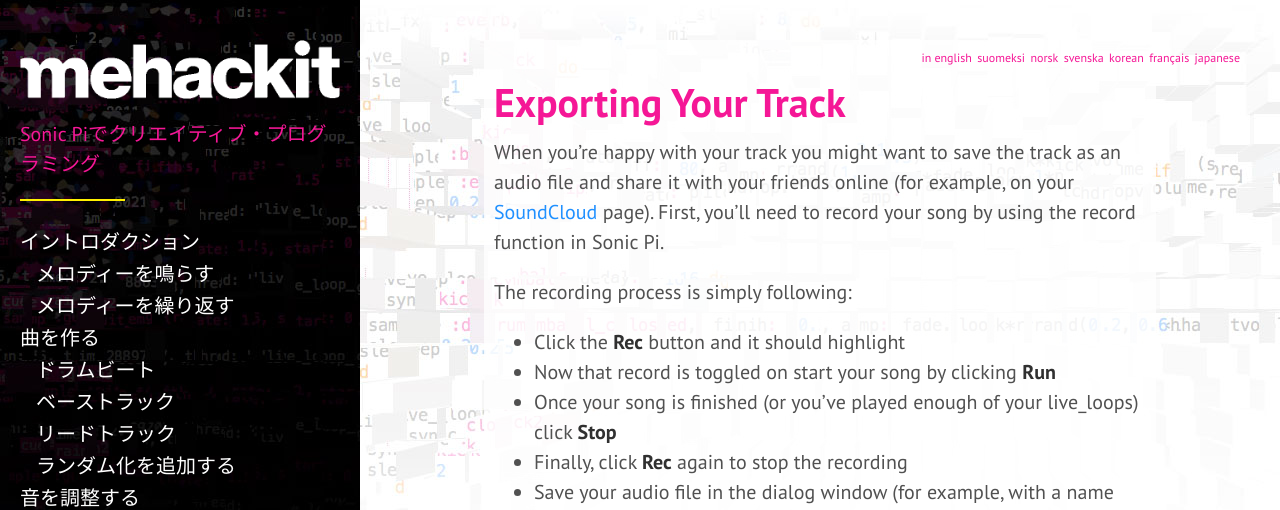
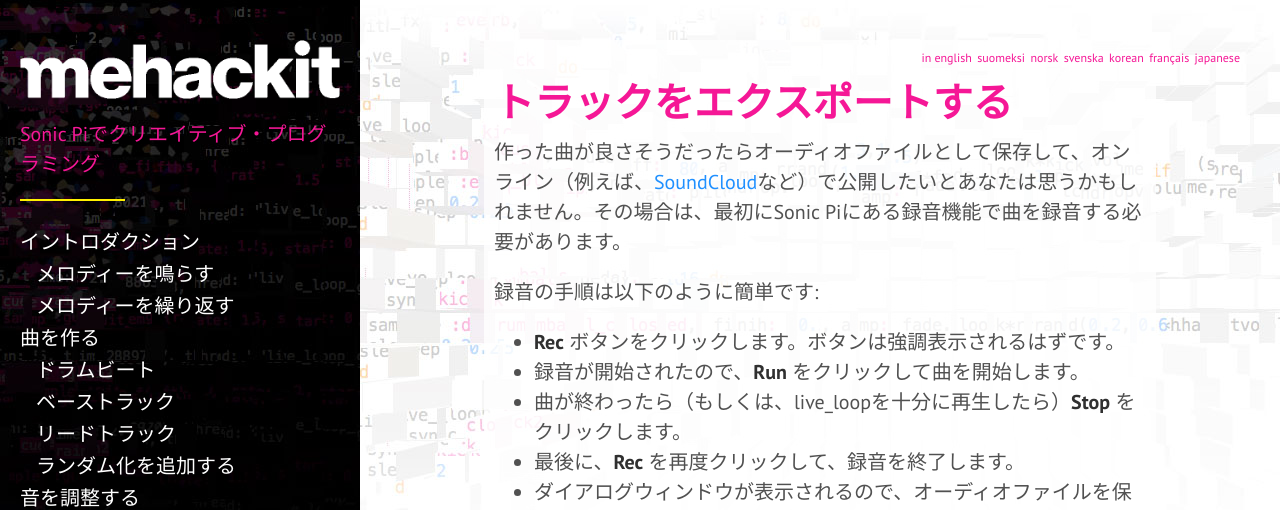
Before and after one commit to mehackit/sonic-pi-workshop, a Jekyll site: the page built from _exercises/ja/08-exporting-your-track/01-exporting-your-track.md, in a window 1280 px wide and 1400 px high. Shown: the top 510 px of the window. Built offline with Jekyll 4.4.1, drawn with Linux system fonts in a browser that asks for light colours; nearby versions of some CDN libraries; some of the changed text lies outside the part shown.

Commit message:
Translate 08-01

```diff
--- a/_exercises/ja/08-exporting-your-track/01-exporting-your-track.md
+++ b/_exercises/ja/08-exporting-your-track/01-exporting-your-track.md
@@ -1,81 +1,81 @@
 ---
 chapter: Exporting Your Track
-title: Exporting Your Track
+title: トラックをエクスポートする
 lang: ja
 layout: exercise
 ---
 
-When you're happy with your track you might want to save the track as an audio file and share it with your friends online (for example, on your <a href="http://www.soundcloud.com/mehackit">SoundCloud</a> page). First, you'll need to record your song by using the record function in Sonic Pi.
+作った曲が良さそうだったらオーディオファイルとして保存して、オンライン（例えば、<a href="http://www.soundcloud.com/mehackit">SoundCloud</a>など）で公開したいとあなたは思うかもしれません。その場合は、最初にSonic Piにある録音機能で曲を録音する必要があります。
 
-The recording process is simply following:
+録音の手順は以下のように簡単です:
 
-* Click the **Rec** button and it should highlight
-* Now that record is toggled on start your song by clicking **Run**
-* Once your song is finished (or you've played enough of your live_loops) click **Stop**
-* Finally, click **Rec** again to stop the recording
-* Save your audio file in the dialog window (for example, with a name *MySong.wav*)
+* **Rec** ボタンをクリックします。ボタンは強調表示されるはずです。
+* 録音が開始されたので、**Run** をクリックして曲を開始します。
+* 曲が終わったら（もしくは、live_loopを十分に再生したら）**Stop** をクリックします。
+* 最後に、**Rec** を再度クリックして、録音を終了します。
+* ダイアログウィンドウが表示されるので、オーディオファイルを保存します（例えば、*MySong.wav* という名前で）。
 
 {% include videoplayer.html filepath="/assets/video/record_audio" %}
 
-Once you have your audio file saved you are ready to play and share it. However, we recommend you to process your audio file a little bit to make it sound more professional and louder. For this, we are going to use *Audacity* which is a free, open-source software for recording and Editing sounds. You can download *Audacity* (for Windows, Linux and OS X) from here: <a href="http://www.audacityteam.org/download/">http://www.audacityteam.org/download/</a>.
+上記の手順で一度オーディオファイルを保存すれば、それを再生したり共有したりする準備はできています。しかし、それをよりプロフェッショナルかつラウドにするために、オーディオファイルを少し処理することをおすすめします。このために、これから *Audacity* を使っていきます。これは、音を編集・記録するためのオープンソースのソフトウェアです。*Audacity* (Windows版, Linux版 and macOS版)は、次のURLからダウンロードできます: <a href="http://www.audacityteam.org/download/">http://www.audacityteam.org/download/</a>
 
-## Audacity: Removing Silence
+## Audacity: 無音を取り除く
 
-Usually when you record audio with Sonic Pi there will be some extra silence in the beginning and the end of the song. If you want, you can remove this unwanted silence with few simple steps. First, open your audio file in Audacity from the menu "File / Open". Once you have opened the file you should see a view like the one below.
+Sonic Piで録音すると普通は曲の前と後ろに余計な無音が入っていると思います。簡単な手順でこれを取り除くことができます。最初に、録音したファイルをAudacityの"File / Open"メニューから開きます。ファイルを開くと以下のような画面になっているでしょう。
 
 <img src="{{ "/assets/img/audio_tutorial_04.jpg" | prepend: site.baseurl }}" width="100%">
 
-Now navigate to the "Effect" menu and select "Truncate Silence".
+次に、"Effect"メニューから"Truncate Silence"を選択します。
 
 <img src="{{ "/assets/img/audio_tutorial_05.jpg" | prepend: site.baseurl }}" width="100%">
 
-Use the following values in the "Truncate Silence" window:
+"Truncate Silence"ウィンドウでは、以下の値を使ってください:
 
 * Level: -60 dB
 * Duration: 0.5 seconds
 * Truncate to: 0.1 seconds
 
-Next, click "Ok".
+"Ok"をクリックしてください。
 
 <img src="{{ "/assets/img/audio_tutorial_06.jpg" | prepend: site.baseurl }}" width="100%">
 
-Now you should see the silent parts of the audio removed from the waveform.
+これで、波形から無音部分が取り除かれたのを確認できたと思います。
 
-## Audacity: Normalizing loudness
+## Audacity: 音量をノーマライズする
 
 <img src="{{ "/assets/img/audio_tutorial_07.jpg" | prepend: site.baseurl }}" width="100%">
 
-Next, let's make the audio as loud as possible without compressing or doing any damage to the audio itself. If you feel like your music is more beat-driven and should overall be louder, then this next step is for you. On the other hand, if your material is more subtle (like ambient music) and should remain like that, then we don't necessarily recommend you to take the following steps for normalizing the audio. Anyway, here's how you do it: Go to the "Effect" menu and select "Normalize".
+続いて、オーディオファイルを圧縮したり傷つけたりせずに音量を大きくしたいと思います。もしあなたの曲がビート中心の音楽で音量を大きくしたい場合には、次の手順をおすすめします。それに対して、あなたの曲が（アンビエントミュージックのように）繊細であれば、次の手順はおすすめしないでしょう。いずれにしても、次が手順です: "Effect"メニューから"Normalize"を選択してください。
 
 <img src="{{ "/assets/img/audio_tutorial_08.jpg" | prepend: site.baseurl }}" width="100%">
 
-Set the following value in the "Normalize" window:
+"Normalize"ウィンドウでは以下の値を設定してください:
 
 * Normalize maximum amplitude" to -0.1 dB
 
-Check the two topmost checkboxes and click "Ok".
+上の2つのチェックボックスにチェックを入れ、"Ok"をクリックしてください。
 
 <img src="{{ "/assets/img/audio_tutorial_09.jpg" | prepend: site.baseurl }}" width="100%">
 
-Now you should see that the spikes in the waveform are taller which means that the resulting audio is louder as well.
+波形のスパイクが高くなっているのを確認できると思います。処理の結果音が大きくなっています。
 
 <img src="{{ "/assets/img/audio_tutorial_10.jpg" | prepend: site.baseurl }}" width="100%">
 
-## Audacity: Saving an MP3 file
+## Audacity: MP3ファイルを保存する
 
-Now you'll just need to save the audio file. For example, if you want to save your track as an MP3 file, open the "File" menu and select "Export Audio".
+最後に、オーディオファイルを保存する必要があります。例えば、MP3ファイルで保存したい場合には、"File"メニューから"Export Audio"を選択します。
 
 <img src="{{ "/assets/img/audio_tutorial_11.jpg" | prepend: site.baseurl }}" width="100%">
 
-In the Export Audio window you should see a pull-down menu somewhere around the file browser. Select "MP3 Files" from that menu. You can use one of the of standard presets in the Format Options for the MP3 file. For example, the following Format Options should always work decently:
+"Export Audio"ウィンドウでは、ファイルブラウザのあたりにプルダウンメニューがあると思います。そのメニューで、"MP3 Files"を選択してください。MP3ファイルに標準的なフォーマットオプションのプリセットが利用可能です。ここでは、例として、以下のフォーマットオプションは、常に適切に動作するはずです:
 
 * Bit Rate Mode: Preset
 * Quality: Standard, 170-210 kbps
 * Variable Speed: Fast
 * Channel Mode: Joint Stereo
 
-Next you'll need to enter the filename to the field "Name" and click "Save". That should do the trick! Now you have the MP3 file of your track, which you can easily send to your friends, post on SoundCloud or upload to your mobile phone.
+次に、"Name"のフィールドにファイル名を入れ、"Save"をクリックしてください。これで細工してくれるはずです。これであなたのトラックのMP3を手に入れたので、友達に送ったり、SoundCloudにポストしたり、携帯電話にアップロードしたり簡単にできるようになりました。
 
 <img src="{{ "/assets/img/audio_tutorial_12.jpg" | prepend: site.baseurl }}" width="100%">
 
-We hope you'll have fun creating and publishing tracks with Sonic Pi!
+みなさんがSonic Piによるトラックの作成と公開を楽しんでくれると期待しています！
```
